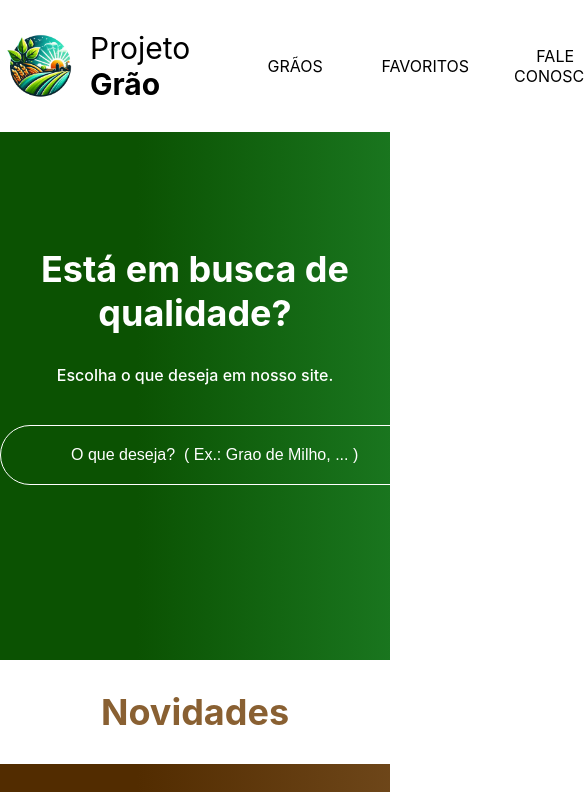
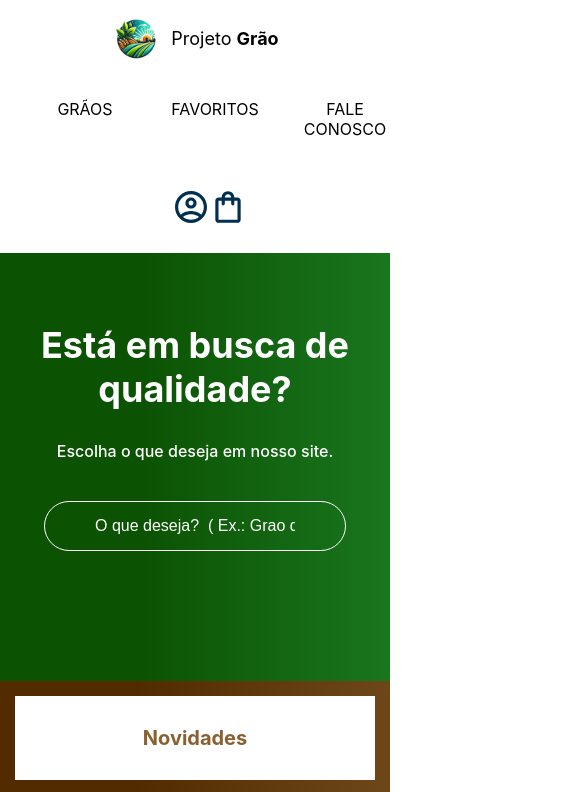
Before and after one commit to IgorSantosAmaral/projeto-grao, a React (Create React App) app in the folder my-app/: page / in a window 390 px wide. Shown: the top 792 px of the page, 585 px wide, since content can reach past the window. Built offline with nearby package versions, Linux system fonts and the light colour scheme; grey boxes are pictures that could not be loaded.

Commit message:
add responsividade aos componentes

```diff
--- a/my-app/src/components/CardRecomenda/index.js
+++ b/my-app/src/components/CardRecomenda/index.js
@@ -8,10 +8,20 @@ const Card = styled.div`
     border-radius: 10px;
     display: flex;
     margin: 40px auto;
-    max-width: 600px;
+    width: 600px;
     padding: 25px 20px;
     justify-content: space-around;
-    width: 100%;
+
+    @media (max-width: 768px) {
+        flex-direction: column;
+        padding: 15px;
+        max-width: 400px;
+    }
+
+    @media (max-width: 480px) {
+        margin: 20px auto;
+        padding: 10px;
+    }
 `
 
 const Botao = styled.button`
--- a/my-app/src/components/Header/index.js
+++ b/my-app/src/components/Header/index.js
@@ -7,6 +7,15 @@ const HeaderContainer = styled.header`
     background-color: #FFF;
     display: flex;
     justify-content: space-around;
+
+    @media (max-width: 768px) {
+        flex-direction: column;
+        align-items: center;
+    }
+
+    @media (max-width: 480px) {
+        padding: 10px;
+    }
 `
 
 function Header() {
--- a/my-app/src/components/IconesHeader/index.js
+++ b/my-app/src/components/IconesHeader/index.js
@@ -5,11 +5,24 @@ import styled from 'styled-components';
 const Icone = styled.li`
     margin-right: 40px;
     width: 25px;
+
+    @media (max-width: 768px) {
+        margin-right: 20px;
+    }
+
+    @media (max-width: 480px) {
+        width: 20px;
+    }
 `
 
 const Icones = styled.ul`
     display: flex;
     align-items: center;
+
+    @media (max-width: 768px) {
+        justify-content: center;
+        margin-top: 20px;
+    }
 `
 
 const icones = [perfil, sacola];
--- a/my-app/src/components/Input/index.js
+++ b/my-app/src/components/Input/index.js
@@ -15,6 +15,15 @@ const Input = styled.input`
         color: #FFF;
         font-size: 16px;
     }
+
+    @media (max-width: 768px) {
+        width: 250px;
+    }
+
+    @media (max-width: 480px) {
+        width: 200px;
+        padding: 15px 50px;
+    }
 `
 
 export default Input
--- a/my-app/src/components/Logo/index.js
+++ b/my-app/src/components/Logo/index.js
@@ -5,12 +5,31 @@ const LogoContainer = styled.div`
     display: flex;
     font-size: 30px;
     align-items: center;
+
+    @media (max-width: 768px) {
+        justify-content: center;
+        font-size: 24px;
+    }
+
+    @media (max-width: 480px) {
+        font-size: 18px;
+    }
 `
 
 const LogoImage = styled.img`
     margin-right: 10px;
     width: 80px;
     height: 80px;
+
+    @media (max-width: 768px) {
+        width: 60px;
+        height: 60px;
+    }
+
+    @media (max-width: 480px) {
+        width: 50px;
+        height: 50px;
+    }
 `
 
 function Logo() {
--- a/my-app/src/components/Novidades/index.js
+++ b/my-app/src/components/Novidades/index.js
@@ -10,6 +10,10 @@ const NovidadesContainer = styled.section`
     padding-bottom: 20px;
     display: flex;
     flex-direction: column;
+
+    @media (max-width: 768px) {
+        padding: 15px;
+    }
 
 `
 
@@ -24,6 +28,16 @@ const NovosGraosContainer = styled.div`
     img {
         width: 800px;
         cursor: pointer;
+    }
+
+    @media (max-width: 768px) {
+        img {
+            width: 100%;
+        }
+    }
+
+    @media (max-width: 480px) {
+        gap: 20px;
     }
 `
 
--- a/my-app/src/components/Pesquisa/index.js
+++ b/my-app/src/components/Pesquisa/index.js
@@ -10,6 +10,14 @@ const PesquisaContainer = styled.section`
     padding: 85px 0;
     min-height: 270px;
     width: 100%;
+
+    @media (max-width: 768px) {
+        padding: 60px 0;
+    }
+
+    @media (max-width: 480px) {
+        padding: 40px 0;
+    }
 `
 
 const Titulo = styled.h2`
@@ -31,6 +39,14 @@ const ResultadoContainer = styled.div`
     justify-content: center;
     margin: 40px;
     gap: 80px;
+
+    @media (max-width: 768px) {
+        gap: 40px;
+    }
+
+    @media (max-width: 480px) {
+        gap: 20px;
+    }
 `
 
 const Resultado = styled.div`
@@ -50,6 +66,26 @@ const Resultado = styled.div`
 
     &:hover {
         border: 1px solid white;
+    }
+
+    @media (max-width: 768px) {
+        img {
+            width: 200px;
+        }
+
+        p {
+            width: 150px;
+        }
+    }
+
+    @media (max-width: 480px) {
+        img {
+            width: 150px;
+        }
+
+        p {
+            width: 100px;
+        }
     }
 `
 
--- a/my-app/src/components/Titulo/index.js
+++ b/my-app/src/components/Titulo/index.js
@@ -8,4 +8,12 @@ export const Titulo = styled.h2`
     font-size: ${props => props.tamanhoFonte || '18px;'};
     text-align: ${props => props.alinhamento || 'center'};
     margin: 0;
+
+    @media (max-width: 768px) {
+        font-size: 24px;
+    }
+
+    @media (max-width: 480px) {
+        font-size: 20px;
+    }
 `
```
